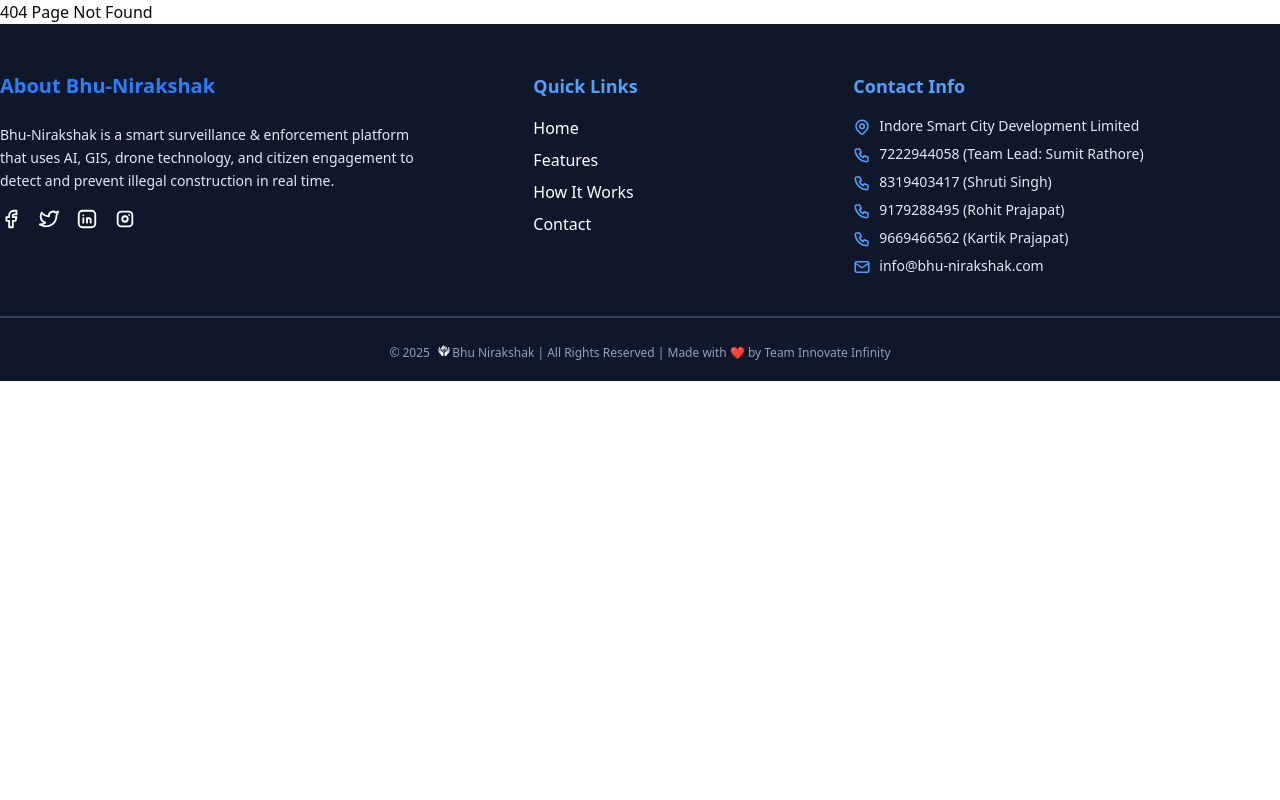
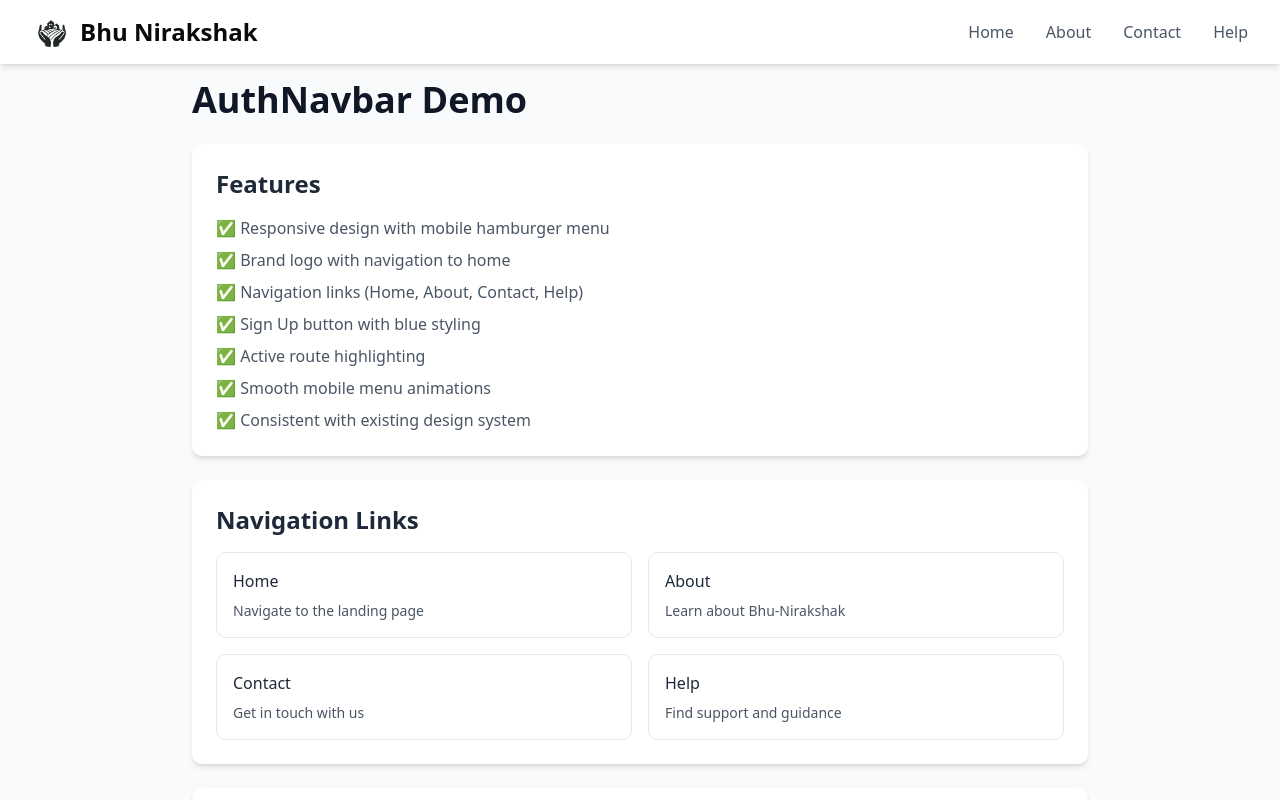
Before and after one commit to sumitrathore1971/bhu-nirakshak, a React (Vite) app in the folder client1/: page /demo in a window 1280 px wide. Shown: the top 800 px of the page. Built offline with nearby package versions, Linux system fonts and the light colour scheme.

Commit message:
nav-log/sign

```diff
--- a/client1/src/App.jsx
+++ b/client1/src/App.jsx
@@ -11,6 +11,7 @@
 import LoginPage from "./pages/Auth/LoginPage";
 import SignupPage from "./pages/Auth/SignupPage";
 import ProtectedRoute from "./components/Auth/ProtectedRoute";
+import NavbarDemo from "./pages/NavbarDemo";
 
 function App() {
   return (
@@ -21,6 +22,10 @@
           <Route path="/" element={<LandingPage />} />
           <Route path="/login" element={<LoginPage />} />
           <Route path="/signup" element={<SignupPage />} />
+          <Route path="/about" element={<div className="min-h-screen bg-gray-50 dark:bg-neutral-950 pt-20"><div className="max-w-4xl mx-auto px-4 py-8"><h1 className="text-4xl font-bold text-gray-900 dark:text-white mb-6">About Bhu-Nirakshak</h1><p className="text-lg text-gray-600 dark:text-gray-300">A comprehensive platform for land monitoring and enforcement.</p></div></div>} />
+          <Route path="/contact" element={<div className="min-h-screen bg-gray-50 dark:bg-neutral-950 pt-20"><div className="max-w-4xl mx-auto px-4 py-8"><h1 className="text-4xl font-bold text-gray-900 dark:text-white mb-6">Contact Us</h1><p className="text-lg text-gray-600 dark:text-gray-300">Get in touch with our team for support and inquiries.</p></div></div>} />
+          <Route path="/help" element={<div className="min-h-screen bg-gray-50 dark:bg-neutral-950 pt-20"><div className="max-w-4xl mx-auto px-4 py-8"><h1 className="text-4xl font-bold text-gray-900 dark:text-white mb-6">Help & Support</h1><p className="text-lg text-gray-600 dark:text-gray-300">Find answers to common questions and get help using the platform.</p></div></div>} />
+          <Route path="/demo" element={<NavbarDemo />} />
           <Route path="api/auth/login" element={<LoginPage />} />
           <Route path="api/auth/signup" element={<SignupPage />} />
 
--- /dev/null
+++ b/client1/src/components/AuthNavbar.jsx
@@ -0,0 +1,137 @@
+import React, { useState } from "react";
+import { Link, useLocation } from "react-router-dom";
+import { IconMenu2, IconX } from "@tabler/icons-react";
+
+import { Logo } from "@/components/logo";
+
+export default function AuthNavbar() {
+  const [isMobileMenuOpen, setIsMobileMenuOpen] = useState(false);
+  const location = useLocation();
+
+  const navItems = [
+    { name: "Home", link: "/" },
+    { name: "About", link: "/about" },
+    { name: "Contact", link: "/contact" },
+    { name: "Help", link: "/help" },
+  ];
+
+  const isActiveRoute = (path) => {
+    return location.pathname === path;
+  };
+
+  const toggleMobileMenu = () => {
+    setIsMobileMenuOpen(!isMobileMenuOpen);
+  };
+
+  const closeMobileMenu = () => {
+    setIsMobileMenuOpen(false);
+  };
+
+  const showSignUp = location.pathname === "/login";
+  const showLogin = location.pathname === "/signup";
+
+  return (
+    <nav className="bg-white shadow-md fixed top-0 inset-x-0 z-50">
+      <div className="max-w-7xl mx-auto px-4 sm:px-6 lg:px-8">
+        <div className="flex justify-between items-center h-16">
+          {/* Left Side - Branding */}
+          <Link to="/" className="flex items-center">
+            <Logo />
+          </Link>
+
+          {/* Right Side - Desktop Navigation */}
+          <div className="hidden md:flex items-center space-x-8">
+            {navItems.map((item) => (
+              <Link
+                key={item.name}
+                to={item.link}
+                className={`text-gray-600 hover:text-blue-600 transition-colors duration-200 ${
+                  isActiveRoute(item.link) ? "border-b-2 border-blue-600" : ""
+                }`}
+              >
+                {item.name}
+              </Link>
+            ))}
+            {showSignUp && (
+              <Link
+                to="/signup"
+                className="bg-black hover:bg-gray-800 text-white px-4 py-2 rounded-md transition-colors duration-200 font-medium"
+              >
+                Sign Up
+              </Link>
+            )}
+            {showLogin && (
+              <Link
+                to="/login"
+                className="bg-black hover:bg-gray-800 text-white px-4 py-2 rounded-md transition-colors duration-200 font-medium"
+              >
+                Login
+              </Link>
+            )}
+          </div>
+
+          {/* Mobile menu button */}
+          <div className="md:hidden">
+            <button
+              onClick={toggleMobileMenu}
+              className="text-gray-600 hover:text-blue-600 transition-colors duration-200"
+              aria-label="Toggle mobile menu"
+            >
+              {isMobileMenuOpen ? (
+                <IconX className="h-6 w-6" />
+              ) : (
+                <IconMenu2 className="h-6 w-6" />
+              )}
+            </button>
+          </div>
+        </div>
+
+        {/* Mobile Navigation Menu */}
+        <div className="md:hidden">
+          <div
+            className={`${
+              isMobileMenuOpen ? "max-h-96 opacity-100" : "max-h-0 opacity-0"
+            } transition-all duration-300 ease-in-out overflow-hidden`}
+          >
+            <div className="px-2 pt-2 pb-3 space-y-1 bg-white border-t border-gray-200">
+              {navItems.map((item) => (
+                <Link
+                  key={item.name}
+                  to={item.link}
+                  onClick={closeMobileMenu}
+                  className={`block px-3 py-2 rounded-md text-base font-medium transition-colors duration-200 ${
+                    isActiveRoute(item.link)
+                      ? "text-blue-600 bg-blue-50 border-l-4 border-blue-600"
+                      : "text-gray-600 hover:text-blue-600 hover:bg-gray-50"
+                  }`}
+                >
+                  {item.name}
+                </Link>
+              ))}
+              <div className="pt-4">
+                {showSignUp && (
+                  <Link
+                    to="/signup"
+                    onClick={closeMobileMenu}
+                    className="block w-full text-center bg-black hover:bg-gray-800 text-white px-4 py-2 rounded-md transition-colors duration-200 font-medium"
+                  >
+                    Sign Up
+                  </Link>
+                )}
+                {showLogin && (
+                  <Link
+                    to="/login"
+                    onClick={closeMobileMenu}
+                    className="block w-full text-center bg-black hover:bg-gray-800 text-white px-4 py-2 rounded-md transition-colors duration-200 font-medium"
+                  >
+                    Login
+                  </Link>
+                )}
+              </div>
+            </div>
+          </div>
+        </div>
+      </div>
+    </nav>
+  );
+}
--- a/client1/src/pages/Auth/LoginPage.jsx
+++ b/client1/src/pages/Auth/LoginPage.jsx
@@ -2,6 +2,7 @@
 import { useNavigate, useLocation, Link } from 'react-router-dom';
 import { motion } from 'framer-motion';
 import { useAuth } from '@/context/AuthContext';
+import AuthNavbar from '@/components/AuthNavbar';
 
 const roles = [
   { label: 'Citizen', value: 'Citizen' },
@@ -34,7 +35,9 @@
   }
 
   return (
-    <div className="min-h-screen grid place-items-center bg-gray-50 dark:bg-neutral-950 p-4">
+    <div className="min-h-screen bg-gray-50 dark:bg-neutral-950 p-28">
+      <AuthNavbar />
+      <div className="pt-20 grid place-items-center">
         <motion.div initial={{ opacity: 0, y: 20 }} animate={{ opacity: 1, y: 0 }} className="w-full max-w-md bg-white dark:bg-neutral-900 border border-gray-200 dark:border-neutral-800 rounded-2xl shadow-xl p-6">
           <h1 className="text-2xl font-heading font-bold text-gray-900 dark:text-white">Login</h1>
           <p className="text-sm text-gray-600 dark:text-gray-400 mb-6">Access your dashboard</p>
@@ -63,5 +66,6 @@
           </div>
         </motion.div>
       </div>
+    </div>
   );
 }
--- a/client1/src/pages/Auth/SignupPage.jsx
+++ b/client1/src/pages/Auth/SignupPage.jsx
@@ -3,6 +3,7 @@
 import { useNavigate, Link } from 'react-router-dom';
 import { motion } from 'framer-motion';
 import { useAuth } from '@/context/AuthContext';
+import AuthNavbar from '@/components/AuthNavbar';
 
 const roles = [
   { label: 'Citizen', value: 'Citizen' },
@@ -40,7 +41,9 @@
   }
 
   return (
-    <div className="min-h-screen grid place-items-center bg-gray-50 dark:bg-neutral-950 p-4">
+    <div className="min-h-screen bg-gray-50 dark:bg-neutral-950 p-17">
+      <AuthNavbar />
+      <div className="pt-20 grid place-items-center p-4">
         <motion.div initial={{ opacity: 0, y: 20 }} animate={{ opacity: 1, y: 0 }} className="w-full max-w-md bg-white dark:bg-neutral-900 border border-gray-200 dark:border-neutral-800 rounded-2xl shadow-xl p-6">
           <h1 className="text-2xl font-heading font-bold text-gray-900 dark:text-white">Create account</h1>
           <p className="text-sm text-gray-600 dark:text-gray-400 mb-6">Sign up to access your dashboard</p>
@@ -77,5 +80,6 @@
           </div>
         </motion.div>
       </div>
+    </div>
   );
 }
--- /dev/null
+++ b/client1/src/pages/NavbarDemo.jsx
@@ -0,0 +1,61 @@
+import React from 'react';
+import AuthNavbar from '@/components/AuthNavbar';
+
+export default function NavbarDemo() {
+  return (
+    <div className="min-h-screen bg-gray-50">
+      <AuthNavbar />
+
+      {/* Demo Content */}
+      <div className="pt-20 px-4 py-8">
+        <div className="max-w-4xl mx-auto">
+          <h1 className="text-4xl font-bold text-gray-900 mb-6">AuthNavbar Demo</h1>
+
+          <div className="bg-white rounded-lg shadow-md p-6 mb-6">
+            <h2 className="text-2xl font-semibold text-gray-800 mb-4">Features</h2>
+            <ul className="space-y-2 text-gray-600">
+              <li>✅ Responsive design with mobile hamburger menu</li>
+              <li>✅ Brand logo with navigation to home</li>
+              <li>✅ Navigation links (Home, About, Contact, Help)</li>
+              <li>✅ Sign Up button with blue styling</li>
+              <li>✅ Active route highlighting</li>
+              <li>✅ Smooth mobile menu animations</li>
+              <li>✅ Consistent with existing design system</li>
+            </ul>
+          </div>
+
+          <div className="bg-white rounded-lg shadow-md p-6 mb-6">
+            <h2 className="text-2xl font-semibold text-gray-800 mb-4">Navigation Links</h2>
+            <div className="grid grid-cols-1 md:grid-cols-2 gap-4">
+              <div className="p-4 border border-gray-200 rounded-lg">
+                <h3 className="font-medium text-gray-800 mb-2">Home</h3>
+                <p className="text-sm text-gray-600">Navigate to the landing page</p>
+              </div>
+              <div className="p-4 border border-gray-200 rounded-lg">
+                <h3 className="font-medium text-gray-800 mb-2">About</h3>
+                <p className="text-sm text-gray-600">Learn about Bhu-Nirakshak</p>
+              </div>
+              <div className="p-4 border border-gray-200 rounded-lg">
+                <h3 className="font-medium text-gray-800 mb-2">Contact</h3>
+                <p className="text-sm text-gray-600">Get in touch with us</p>
+              </div>
+              <div className="p-4 border border-gray-200 rounded-lg">
+                <h3 className="font-medium text-gray-800 mb-2">Help</h3>
+                <p className="text-sm text-gray-600">Find support and guidance</p>
+              </div>
+            </div>
+          </div>
+
+          <div className="bg-white rounded-lg shadow-md p-6">
+            <h2 className="text-2xl font-semibold text-gray-800 mb-4">Responsive Behavior</h2>
+            <div className="space-y-3 text-gray-600">
+              <p><strong>Desktop (&gt;768px):</strong> Horizontal navigation with all links visible</p>
+              <p><strong>Mobile (&lt;768px):</strong> Hamburger menu with animated dropdown</p>
+              <p><strong>Features:</strong> Smooth transitions, proper spacing, and touch-friendly interactions</p>
+            </div>
+          </div>
+        </div>
+      </div>
+    </div>
+  );
+}
```
Also changed, not shown: 1 other file (tests, documents, lock files or other folders). Lines whose indentation alone changed are shown as unchanged.
